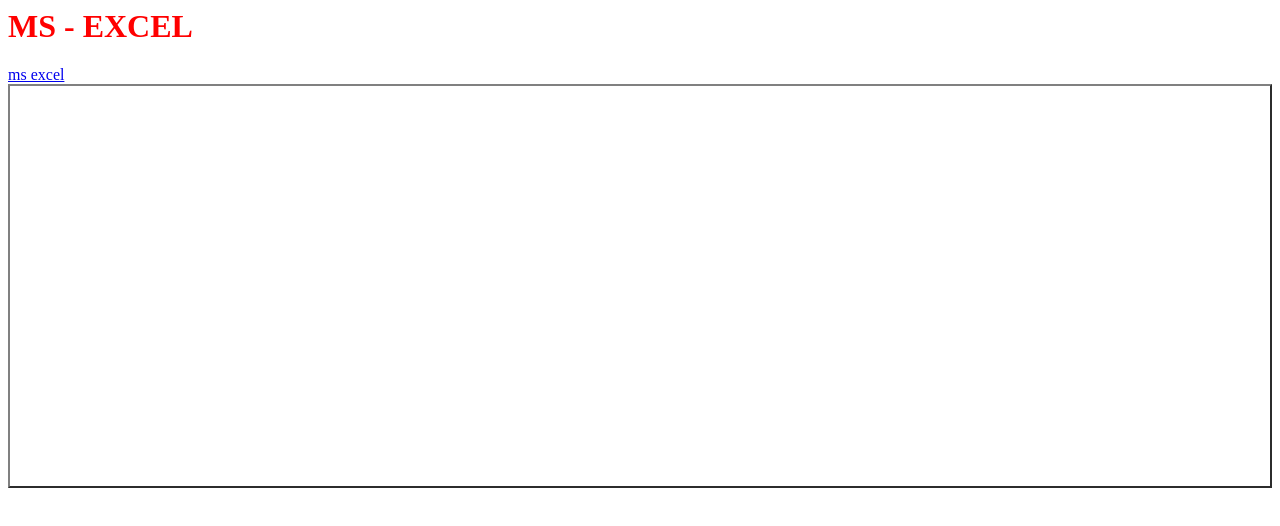
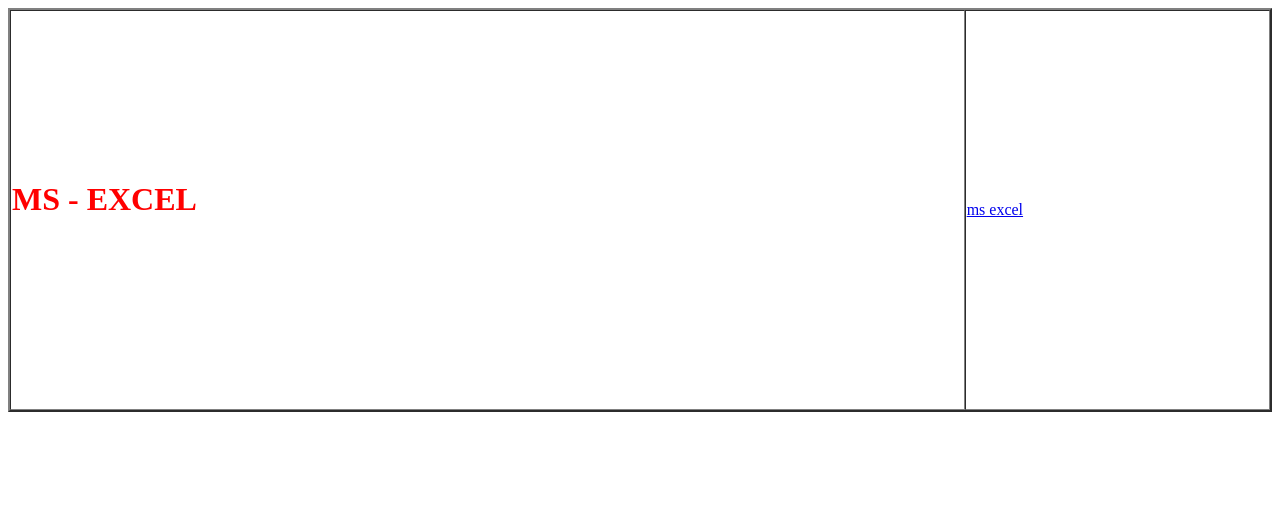
Before and after one commit to allwebs/computerpracticedata, a plain HTML site: page index.html in a window 1280 px wide. Drawn offline with Linux system fonts and the light colour scheme.

Commit message:
Update index.html

```diff
--- a/index.html
+++ b/index.html
@@ -5,8 +5,8 @@
 <body>
   <table width="100%" border="2" cellspacing="0" colspan="3">
     <tr height="400" width="30%">
-  <h1><font color="red">MS - EXCEL</font> </h1>
-<a href="https://github.com/allwebs/msexcel/blob/main/subtotalexcel.jpg?raw=true">ms excel</a>
+  <td><h1><font color="red">MS - EXCEL</font> </h1></td>
+<td><a href="https://github.com/allwebs/msexcel/blob/main/subtotalexcel.jpg?raw=true">ms excel</a></td>
     </tr>
   </table>
 </body>
```
